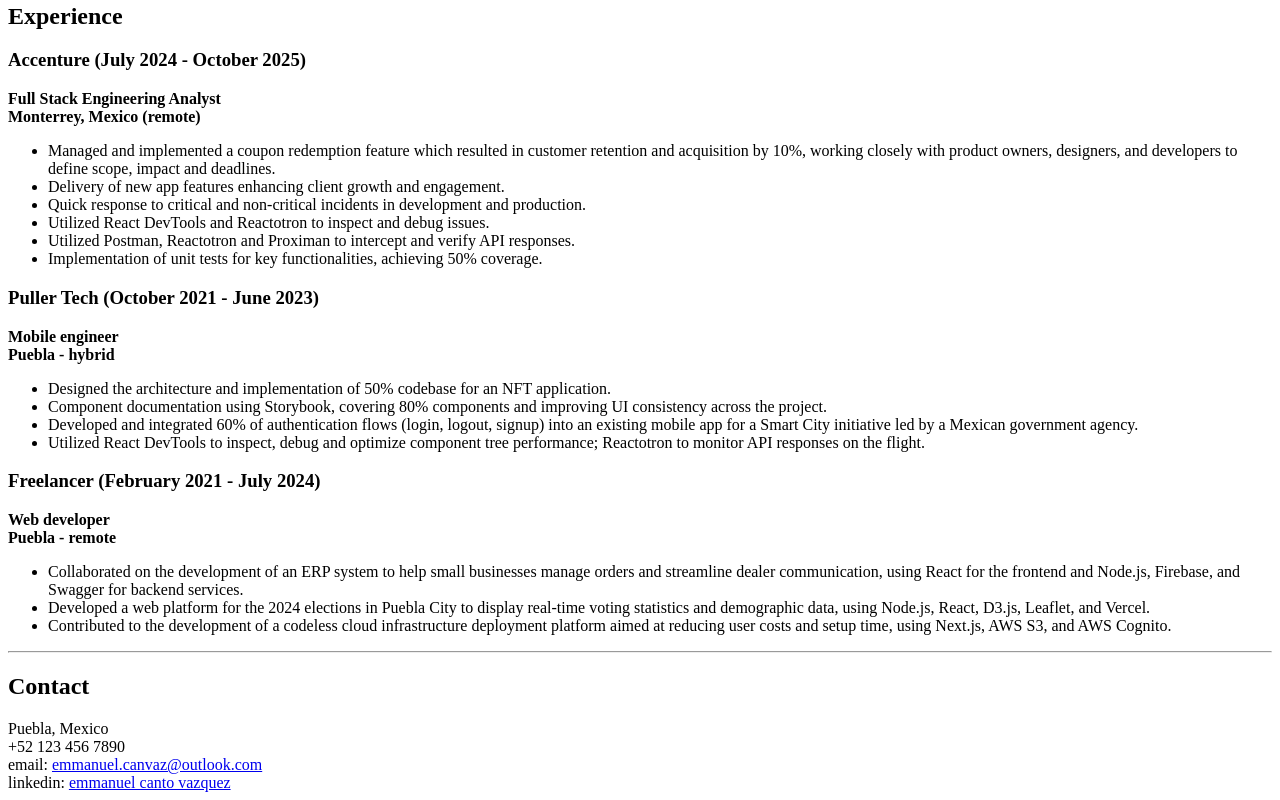
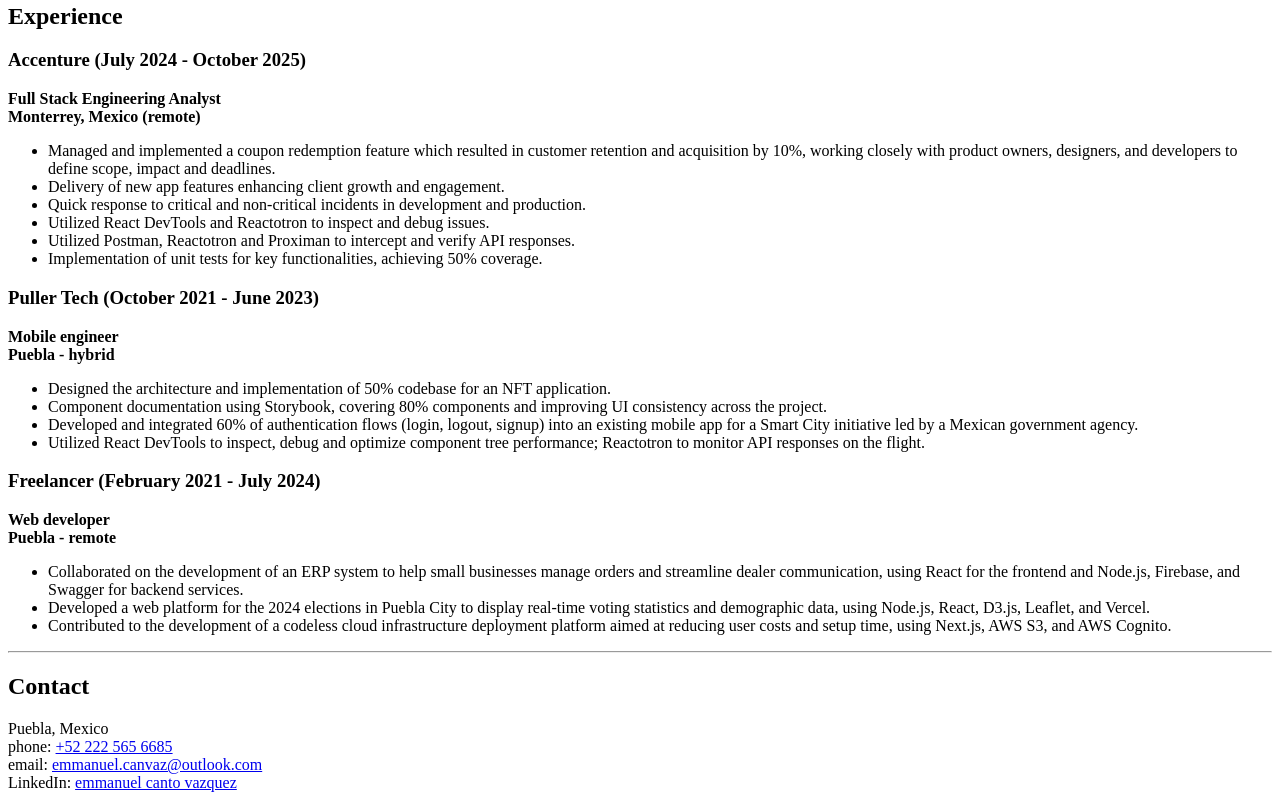
Before and after one commit to emmacv/roadmap-cv, a plain HTML site: page index.html in a window 1280 px wide. Shown: the part 493-1293 px from the top of the page. Drawn offline with Linux system fonts and the light colour scheme.

Commit message:
update: Add tel link.

```diff
--- a/index.html
+++ b/index.html
@@ -10,7 +10,7 @@
     <meta property="og:title" content="Emmanuel Canto Vazquez - CV" />
     <meta property="og:type" content="website" />
     <meta property="og:url" content="https://www.imdb.com/title/tt0117500/" />
-    <meta property="og:description" content="A concise overview of Emmanuel Canto Vazquez's professional background and skills." />
+    <meta property="og:description" content="This is my professional background and skills resumed in a single page." />
 </head>
 <body>
     <header>
@@ -91,16 +91,16 @@
         <h2>Contact</h2>
         Puebla, Mexico
         <br>
-        +52 123 456 7890
-        <br>
         <span>
-            email:
-            <a href="mailto:emmanuel.canvaz@outlook.com">emmanuel.canvaz@outlook.com</a>
+            phone: <a href="tel:+522225656685">+52 222 565 6685</a>
         </span>
         <br>
         <span>
-            linkedin:
-            <a href="https://www.linkedin.com/in/emmanuel-canto-vazquez" target="_blank">emmanuel canto vazquez</a>
+            email: <a href="mailto:emmanuel.canvaz@outlook.com">emmanuel.canvaz@outlook.com</a>
+        </span>
+        <br>
+        <span>
+            LinkedIn: <a href="https://www.linkedin.com/in/emmanuel-canto-vazquez" target="_blank">emmanuel canto vazquez</a>
         </span>
     </section>
 </body>
```
